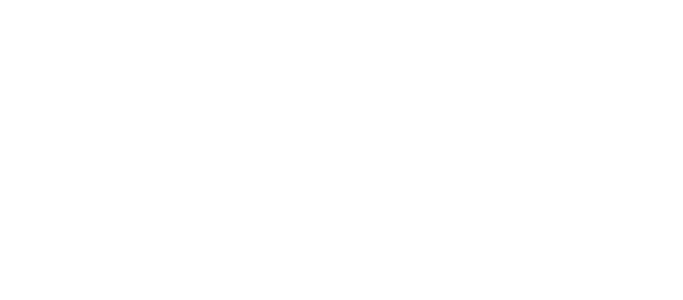
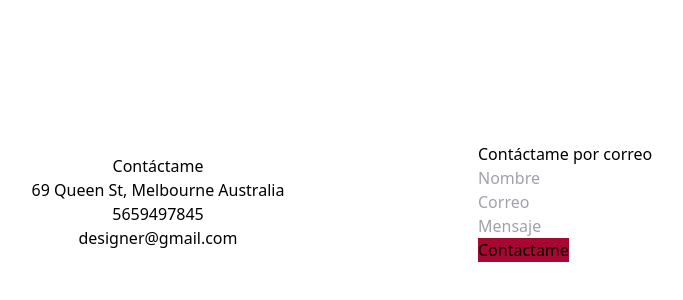
Before and after one commit to SirRobert-1/Portafolio, a Nuxt app: page / in a window 1280 px wide. Shown: the part 3398-3698 px from the top of the page, without its empty margins (162-845 px from the left). Before the commit the page ends 3200 px from the top, so only its background shows below. Built offline with nearby package versions, Linux system fonts and the light colour scheme.

Commit message:
La seccion contacto esta casi lista

```diff
--- a/components/contacto.vue
+++ b/components/contacto.vue
@@ -0,0 +1,28 @@
+<template>
+  <section class="contacto flex h-screen">
+    <div class="contacto__divLeft flex flex-col justify-center items-center">
+      <span class="contacto__title">Contáctame</span>
+      <span></span>
+      <span class="contacto__direccion">69 Queen St, Melbourne Australia</span>
+      <span class="contacto__telefono">5659497845</span>
+      <span class="contacto__correo">designer@gmail.com</span>
+    </div>
+    <div class="contacto__divRight flex flex-col justify-center items-start">
+      <span class="contacto__formulario">Contáctame por correo</span>
+      <input type="text" name="Nombre" id="Nombre" placeholder="Nombre" />
+      <input type="email" name="Email" id="email" placeholder="Correo" />
+      <input type="text" name="Mensaje" id="mensaje" placeholder="Mensaje" />
+      <button class="contacto__boton bg-rojo">Contactame</button>
+    </div>
+  </section>
+</template>
+<style lang="scss">
+.contacto {
+  &__divLeft {
+    width: 50vw;
+  }
+  &__divRight {
+    width: 50vw;
+  }
+}
+</style>
--- a/pages/index.vue
+++ b/pages/index.vue
@@ -4,9 +4,13 @@
     <about />
     <experience />
     <proyectos />
+    <contacto />
   </div>
 </template>
 
 <script>
-export default {}
+import contacto from '~/components/contacto.vue'
+export default {
+  components: { contacto },
+}
 </script>
```
